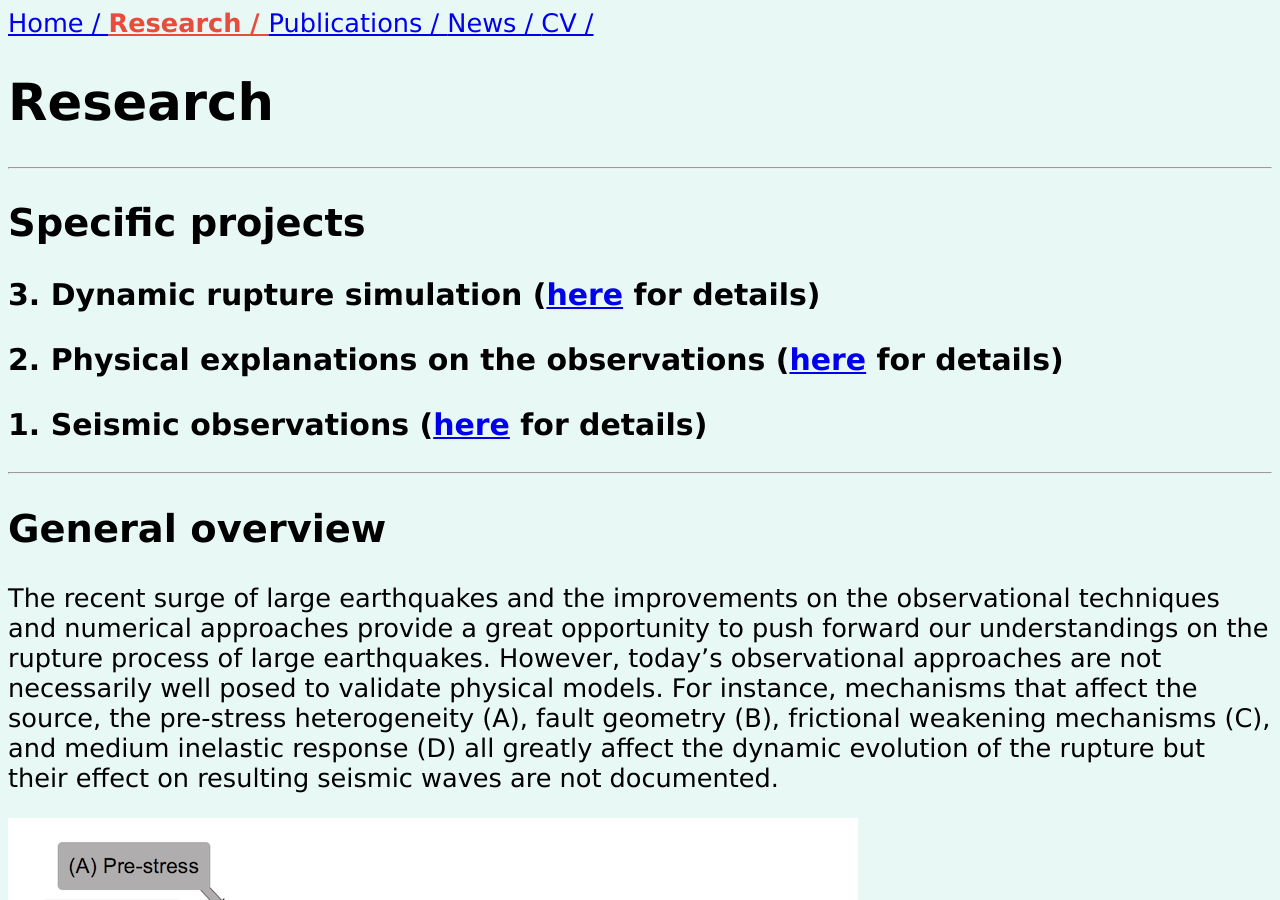
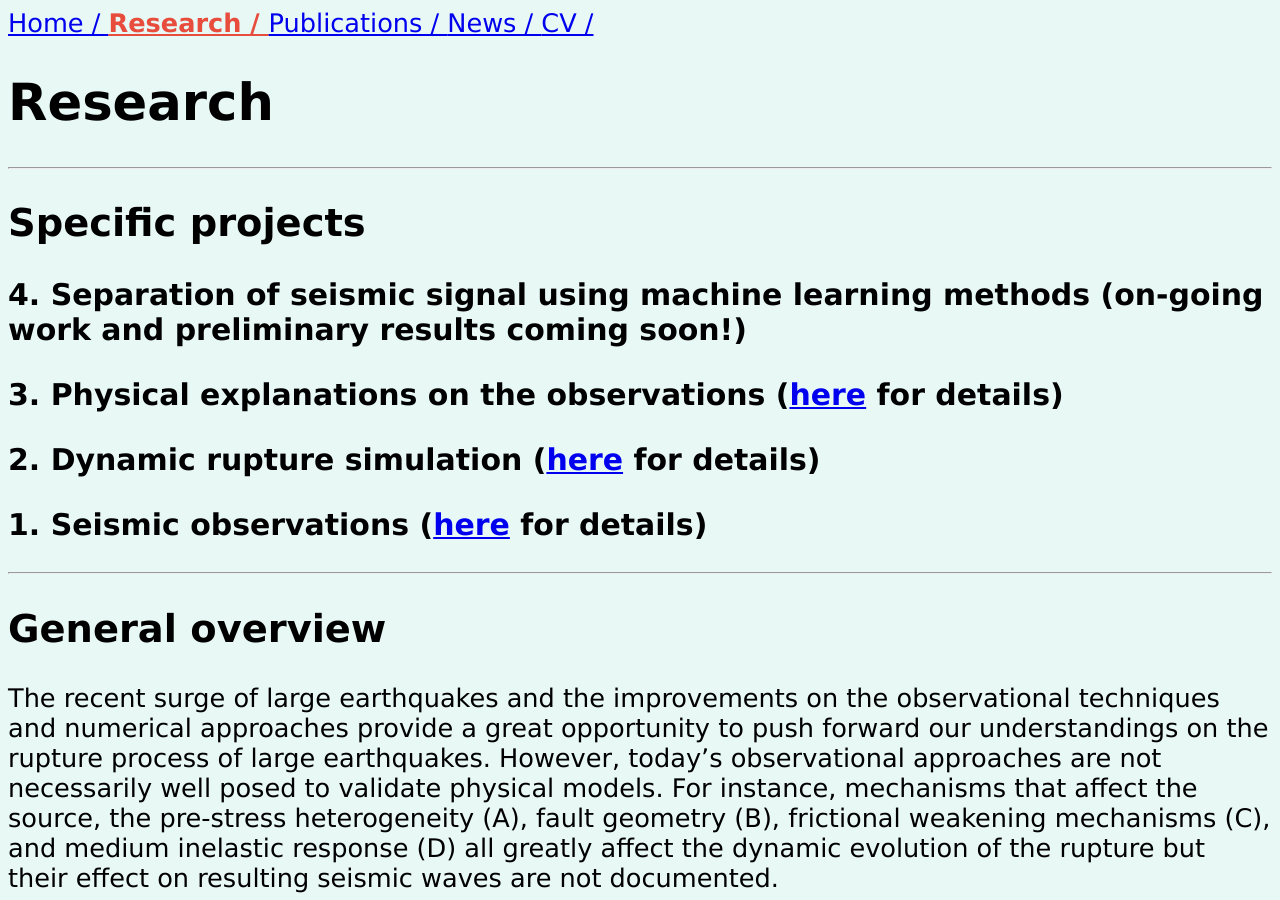
Before and after one commit to yinjiuxun/yinjiuxun.github.io, a Jekyll site: the page built from pages/research.md, in a window 1280 px wide and 900 px high. Built offline with Jekyll 4.4.1, drawn with Linux system fonts in a browser that asks for light colours.

Commit message:
Update research.md
Add the new project.

```diff
--- a/pages/research.md
+++ b/pages/research.md
@@ -7,8 +7,9 @@ title: Research
 ----
 ## Specific projects
 
-### 3. Dynamic rupture simulation ([here](/pages/simulations.html) for details)
-### 2. Physical explanations on the observations ([here](/pages/explanations.html) for details)
+### 4. Separation of seismic signal using machine learning methods (on-going work and preliminary results coming soon!)
+### 3. Physical explanations on the observations ([here](/pages/explanations.html) for details)
+### 2. Dynamic rupture simulation ([here](/pages/simulations.html) for details)
 ### 1. Seismic observations ([here](/pages/observations.html) for details)
 
 ----
```
